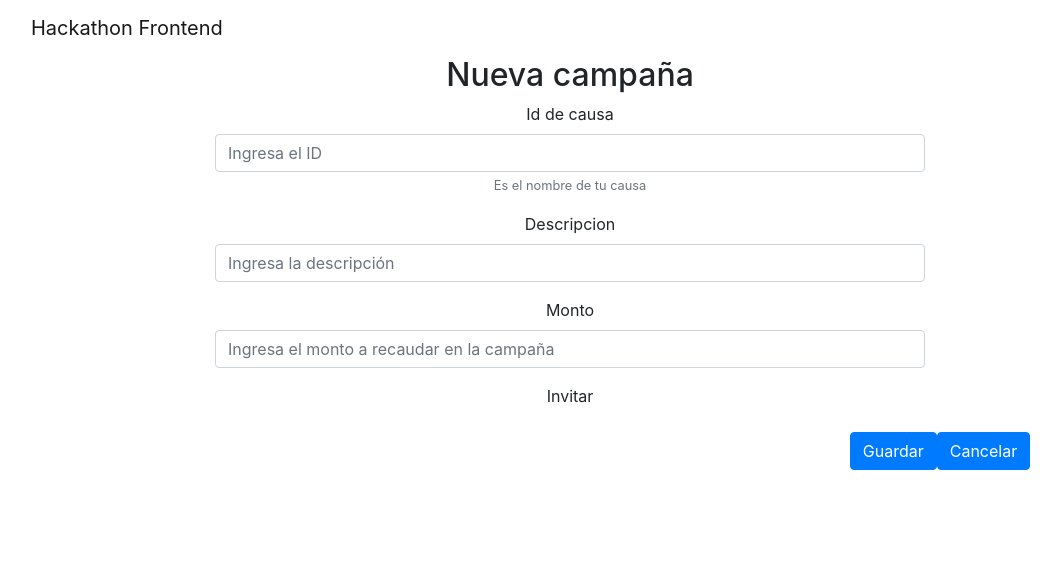
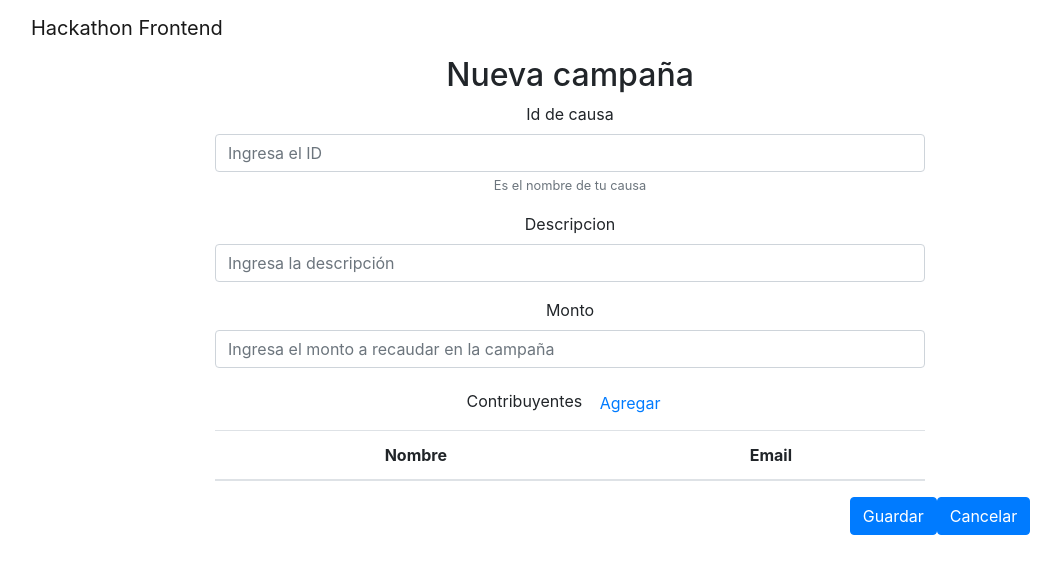
Before and after one commit to recheconea/hackathon-meli-frontend, a React (Create React App) app: page /campaign/new in a window 1280 px wide. Shown: the top 574 px of the page, without its empty margins (70-1131 px from the left). Built offline with nearby package versions, Linux system fonts and the light colour scheme.

Commit message:
added new contributor view

```diff
--- /dev/null
+++ b/src/Components/ContributorsList.js
@@ -0,0 +1,27 @@
+import React from 'react';
+import Table from 'react-bootstrap/Table';
+
+class ContributorsList extends React.Component {
+  render() {
+    return (
+      <Table>
+        <thead>
+          <tr>
+            <th>Nombre</th>
+            <th>Email</th>
+          </tr>
+        </thead>
+        <tbody>
+          {this.props.contributors.map((contributor) => (
+            <tr>
+              <td>{contributor.name}</td>
+              <td>{contributor.email}</td>
+            </tr>
+          ))}
+        </tbody>
+      </Table>
+    );
+  }
+}
+
+export default ContributorsList;
--- a/src/Components/InviteModal.js
+++ b/src/Components/InviteModal.js
@@ -8,10 +8,14 @@ class InviteModal extends React.Component {
     super(props);
     this.state = {
       show: this.props.show,
+      name: '',
+      email: '',
     };
 
-    this.invite = this.activate.bind(this);
+    this.invite = this.invite.bind(this);
     this.close = this.close.bind(this);
+    this.handleNameChange = this.handleNameChange.bind(this);
+    this.handleEmailChange = this.handleEmailChange.bind(this);
   }
 
   close() {
@@ -20,7 +24,15 @@ class InviteModal extends React.Component {
 
   invite() {
     this.close();
-    this.props.invite();
+    this.props.invite({ name: this.state.name, email: this.state.email });
+  }
+
+  handleNameChange(event) {
+    this.setState({ name: event.target.value });
+  }
+
+  handleEmailChange(event) {
+    this.setState({ email: event.target.value });
   }
 
   componentWillReceiveProps(newProps) {
--- a/src/pages/CampaignNew.js
+++ b/src/pages/CampaignNew.js
@@ -4,6 +4,8 @@ import Row from 'react-bootstrap/Row';
 import Col from 'react-bootstrap/Col';
 import Form from 'react-bootstrap/Form';
 import Button from 'react-bootstrap/Button';
+import InvitationModal from '../Components/InviteModal';
+import ContributorsList from '../Components/ContributorsList';
 
 class CampaignNew extends React.Component {
   constructor(props) {
@@ -14,7 +16,21 @@ class CampaignNew extends React.Component {
       description: '',
       amount: '',
     }
+
+    this.openInvitationModal = this.openInvitationModal.bind(this);
+    this.invite = this.invite.bind(this);
   }
+
+  openInvitationModal() {
+    this.setState({ showInvitationModal: true })
+  }
+
+  invite(contributor) {
+    const contributors = [...this.state.contributors];
+    contributors.push(contributor);
+    this.setState({ contributors: contributors, showInvitationModal: false });
+  }
+
   render() {
     return (
       <Container>
@@ -43,7 +59,8 @@ class CampaignNew extends React.Component {
                 <Form.Control type="number" placeholder="Ingresa el monto a recaudar en la campaña" />
               </Form.Group>
               <Form.Group>
-                <Form.Label>Invitar</Form.Label>
+                <Form.Label>Contribuyentes <Button variant="link" onClick={this.openInvitationModal}>Agregar</Button></Form.Label>
+                <ContributorsList contributors={this.state.contributors} />
               </Form.Group>
             </Form>
           </Col>
@@ -56,6 +73,7 @@ class CampaignNew extends React.Component {
             <Button>Cancelar</Button>
           </Col>
         </Row>
+        <InvitationModal show={this.state.showInvitationModal} invite={this.invite}/>
       </Container>
     )
   }
```
